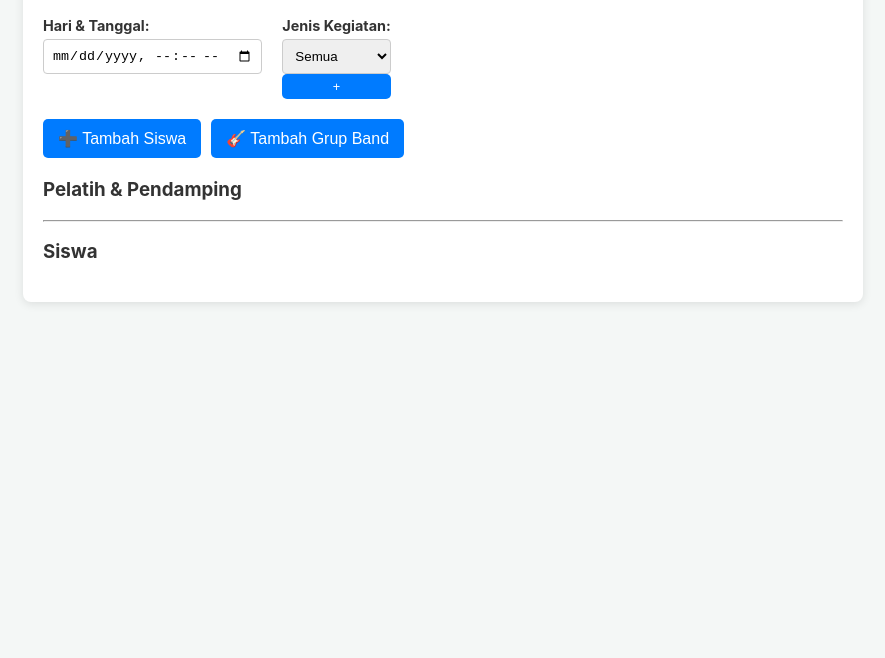
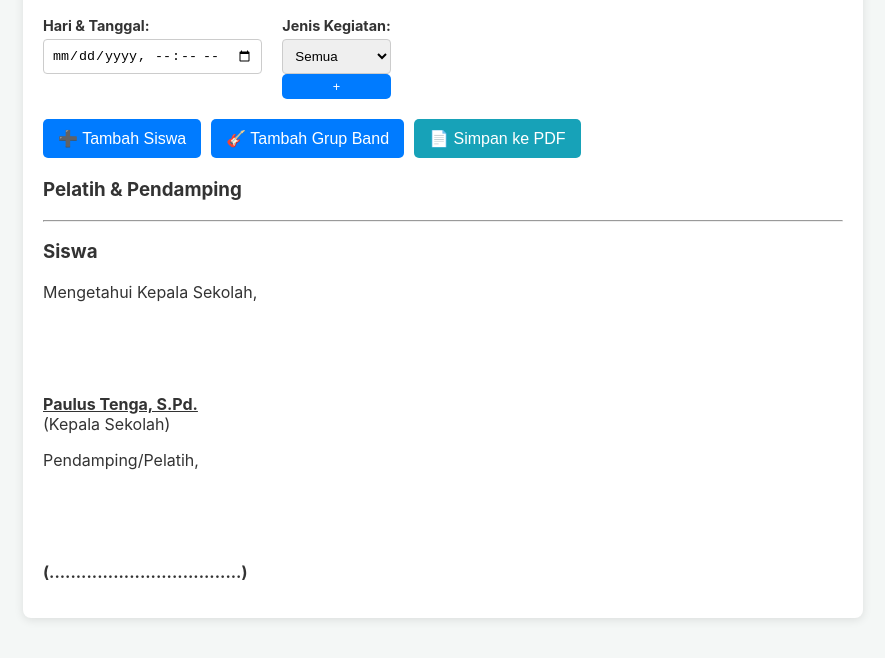
Before and after one commit to hanjoeAi/absensi-musik-baleriwu, a plain HTML site: page index.html in a window 1280 px wide. Shown: the part 128-786 px from the top of the page, without its empty margins (197-1082 px from the left). Drawn offline with nearby package versions, Linux system fonts and the light colour scheme; no server answers.

Commit message:
Update index.html

```diff
--- a/index.html
+++ b/index.html
@@ -5,6 +5,13 @@
     <meta name="viewport" content="width=device-width, initial-scale=1.0">
     <title>Daftar Hadir Ekstrakurikuler Musik | SMA KATOLIK BALERIWU</title>
     <link rel="stylesheet" href="style.css">
+    <meta charset="UTF-8">
+    <meta name="viewport" content="width=device-width, initial-scale=1.0">
+    <title>Daftar Hadir Ekstrakurikuler Musik | SMA KATOLIK BALERIWU</title>
+    <link rel="stylesheet" href="style.css">
+
+    <script src="https://cdnjs.cloudflare.com/ajax/libs/html2canvas/1.4.1/html2canvas.min.js"></script>
+    <script src="https://cdnjs.cloudflare.com/ajax/libs/jspdf/2.5.1/jspdf.umd.min.js"></script>
 </head>
 <body>
 
@@ -38,7 +45,11 @@
             <div class="actions">
                  <button id="btn-tambah-siswa">➕ Tambah Siswa</button>
                  <button id="btn-tambah-grup">🎸 Tambah Grup Band</button>
+
+                <button id="btn-save-pdf" style="background-color: #17a2b8;">📄 Simpan ke PDF</button>
             </div>
+
+    <div id="printable-area">
 
     <div id="attendance-list">
         <h3>Pelatih & Pendamping</h3>
@@ -49,7 +60,20 @@
         <h3>Siswa</h3>
         <div id="student-list"></div>
     </div>
-        </main>
+
+    <div id="footer-pdf">
+        <div class="signature-section">
+            <p>Mengetahui Kepala Sekolah,</p>
+            <br><br><br>
+            <p><strong><u>Paulus Tenga, S.Pd.</u></strong><br>(Kepala Sekolah)</p>
+        </div>
+        <div class="signature-section">
+            <p>Pendamping/Pelatih,</p>
+            <br><br><br>
+            <p><strong>(....................................)</strong></p>
+        </div>
+    </div>
+
 </div>
 
     <div id="modal-siswa" class="modal">
```
Lines whose indentation alone changed are shown as unchanged.
